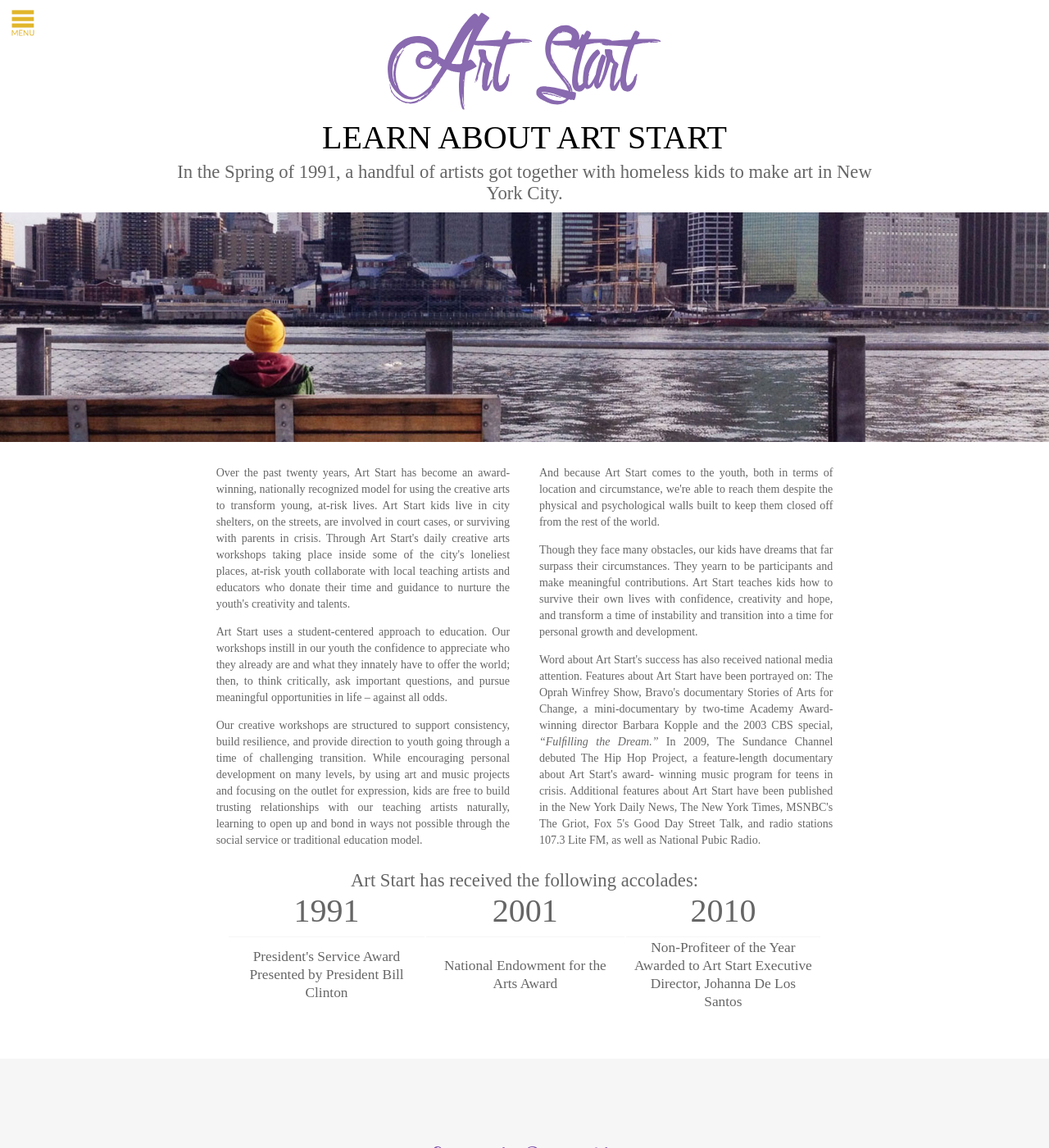
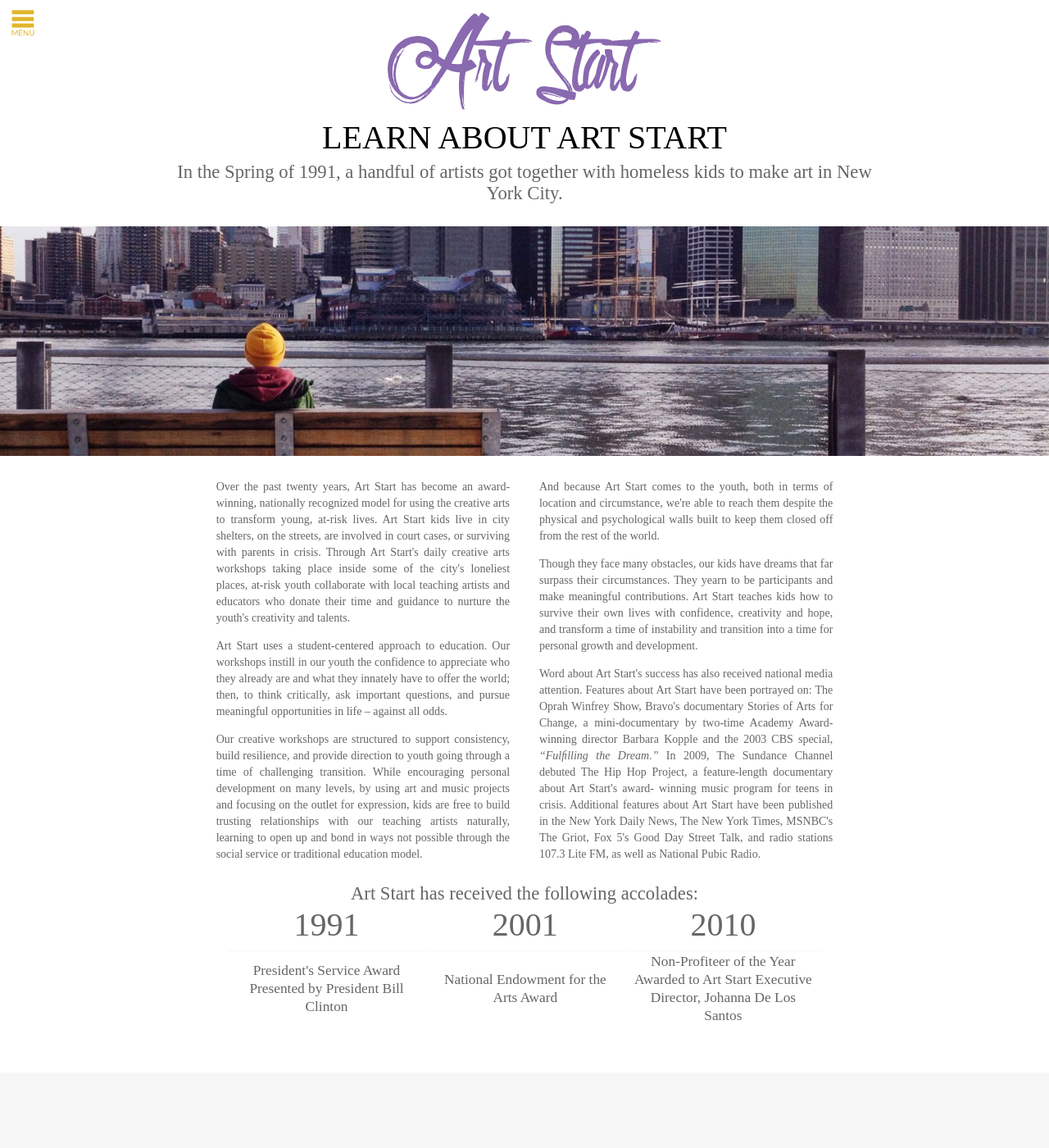
Before and after one commit to card0127/zerofive, a Jekyll site: the page built from about.html, in a window 1280 px wide and 1400 px high. Shown: the whole window at 82% size. Built offline with Jekyll 4.4.1, drawn with Linux system fonts in a browser that asks for light colours; nearby versions of some CDN libraries; Markdown is read by kramdown in place of the engine named in the settings.

Commit message:
refractor(css): add margin to banners

```diff
--- a/css/style.css
+++ b/css/style.css
@@ -1260,29 +1260,31 @@
 
 /* line 83, /Users/scribble-lies/Documents/Graphic Design VI/Interactive Design/art-start/zerofive/scss/components/sections */
 .background-section-about {
+  margin: 2em 0;
   background-image: url("../images/about/about-us-img.jpg");
   background-size: cover; }
 
-/* line 88, /Users/scribble-lies/Documents/Graphic Design VI/Interactive Design/art-start/zerofive/scss/components/sections */
+/* line 89, /Users/scribble-lies/Documents/Graphic Design VI/Interactive Design/art-start/zerofive/scss/components/sections */
 .background-section-support {
   background-image: url("../images/support/support-banner.jpg");
   background-size: cover; }
 
-/* line 93, /Users/scribble-lies/Documents/Graphic Design VI/Interactive Design/art-start/zerofive/scss/components/sections */
+/* line 94, /Users/scribble-lies/Documents/Graphic Design VI/Interactive Design/art-start/zerofive/scss/components/sections */
 .background-section-program {
+  margin-top: 2em;
   background-image: url("../images/programs/program-banner.jpg");
   background-size: cover; }
 
-/* line 98, /Users/scribble-lies/Documents/Graphic Design VI/Interactive Design/art-start/zerofive/scss/components/sections */
+/* line 100, /Users/scribble-lies/Documents/Graphic Design VI/Interactive Design/art-start/zerofive/scss/components/sections */
 .section-7 {
   background-image: url("../images/news-and-press/news-press-banner.jpg");
   background-size: cover; }
 
-/* line 107, /Users/scribble-lies/Documents/Graphic Design VI/Interactive Design/art-start/zerofive/scss/components/sections */
+/* line 109, /Users/scribble-lies/Documents/Graphic Design VI/Interactive Design/art-start/zerofive/scss/components/sections */
 .section-3 p, .section-4 p, .section-5 p, .section-6 p {
   font-weight: 400; }
 
-/* line 111, /Users/scribble-lies/Documents/Graphic Design VI/Interactive Design/art-start/zerofive/scss/components/sections */
+/* line 113, /Users/scribble-lies/Documents/Graphic Design VI/Interactive Design/art-start/zerofive/scss/components/sections */
 .faded-white {
   background-color: rgba(238, 238, 238, 0.8);
   padding: 1em;
--- a/scss/components/_sections.scss
+++ b/scss/components/_sections.scss
@@ -81,6 +81,7 @@
 }
 
 .background-section-about { // The Family Banner
+  margin: 2em 0;
   background-image: url("../images/about/about-us-img.jpg");
   background-size: cover;
 }
@@ -91,6 +92,7 @@
 }
 
 .background-section-program {
+  margin-top: 2em;
   background-image: url("../images/programs/program-banner.jpg");
   background-size: cover;
 }
```
